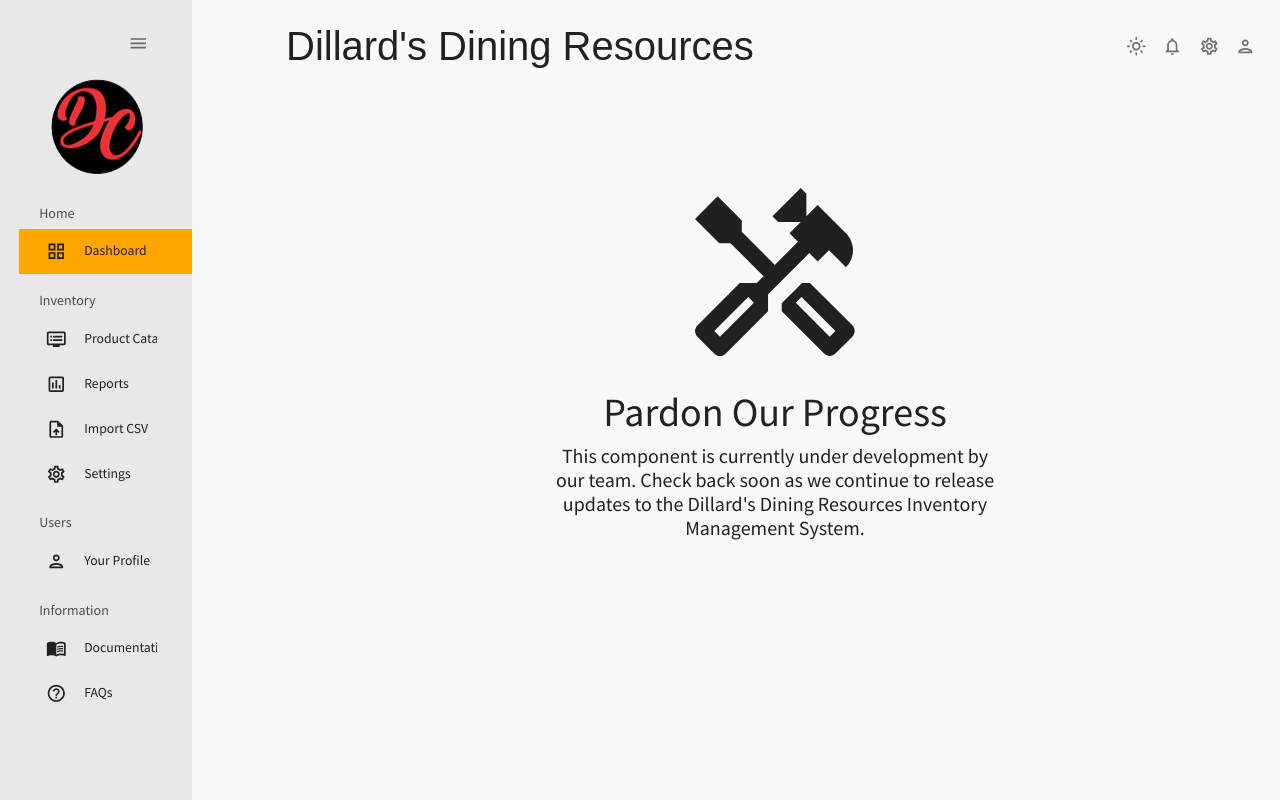
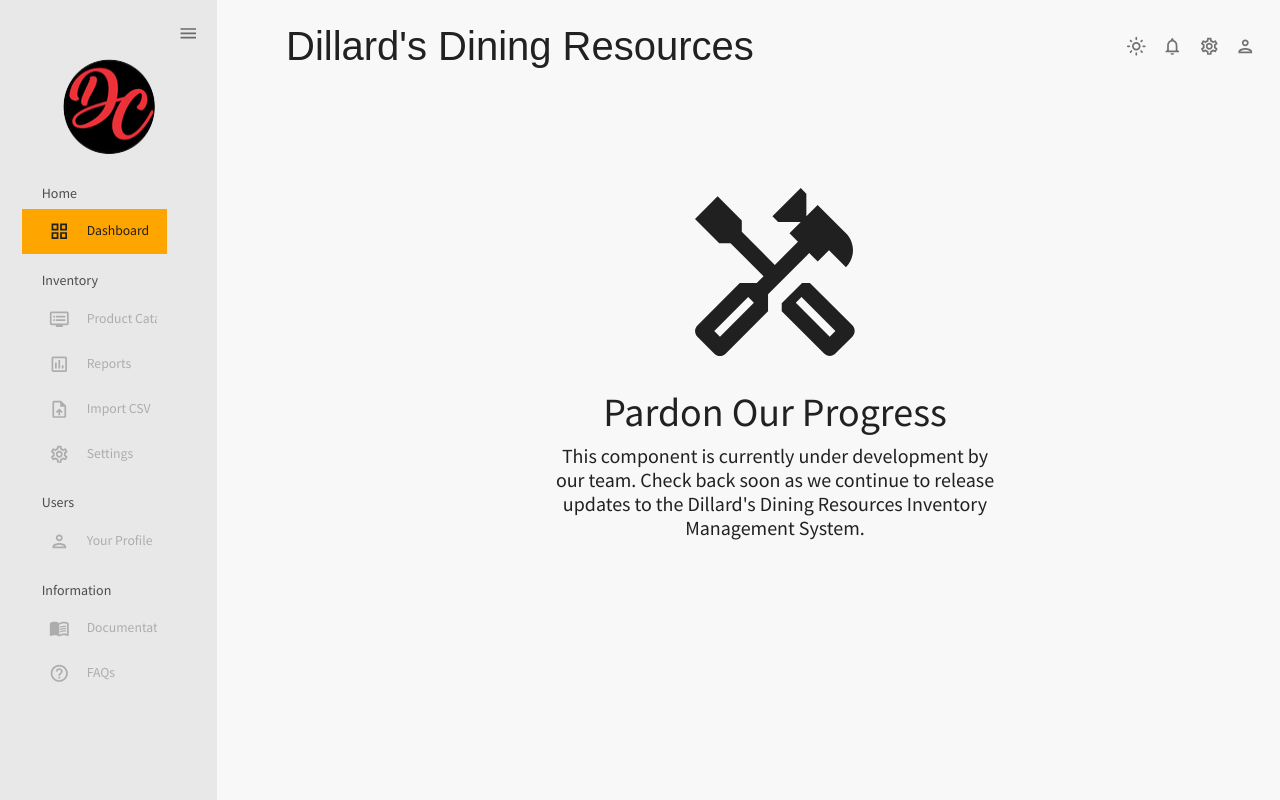
Before and after one commit to todd-buck/CapstoneProject, a React (Create React App) app in the folder DDRInventory-UI/: page / in a window 1280 px wide. Built offline with nearby package versions, Linux system fonts and the light colour scheme; a web font is replaced by a local one.

Commit message:
Update to Sticky Sidebar

```diff
--- a/DDRInventory-UI/src/index.css
+++ b/DDRInventory-UI/src/index.css
@@ -7,7 +7,8 @@
 #root,
 .app,
 .content {
-    height: 100%;
+    /*height: 100%;
+    */
     width: 100%;
     font-family: 'Source Sans Pro', sans-serif;
 }
--- a/DDRInventory-UI/src/scenes/global/Sidebar.jsx
+++ b/DDRInventory-UI/src/scenes/global/Sidebar.jsx
@@ -48,8 +48,9 @@
     return (
         <MenuItem
             active={selected === title}
-            style={{
+            sx={{
                 color: colors.gray[100],
+                marginRight: "20px",
             }}
             onClick={() => setSelected(title)}
             icon={icon}
@@ -69,6 +70,7 @@
     return (
         <Box
             sx={{
+                //height: "150vh",
                 "& .pro-sidebar-inner": {
                     background: `${colors.primary[200]} !important`,
                     position: 'fixed',
@@ -77,7 +79,8 @@
                     backgroundColor: "transparent !important",
                 },
                 "& .pro-inner-item": {
-                    padding: "5px 35px 5px 20px !important",
+                    padding: "5px 0px 5px 20px !important",
+                    margin: "0px 10px 0px 0",
                 },
                 "& .pro-inner-item:not(active):hover": {
                     fontWeight: 'bold !important',
@@ -99,7 +102,6 @@
                         onClick={() => setIsCollapsed(!isCollapsed)}
                         icon={isCollapsed ? <MenuOutlinedIcon /> : undefined}
                         style={{
-                            margin: "10px 0 10px 0",
                             color: colors.gray[100],
                         }}
                     >
@@ -131,7 +133,7 @@
                         </Box>
                     )}
 
-                    <Box paddingLeft={isCollapsed ? undefined : "10%"}>
+                    <Box paddingLeft={isCollapsed ? undefined : "10%"} marginRight="50px">
                         {!isCollapsed && (
                             <Typography
                                 variant="h6"
@@ -166,6 +168,7 @@
                             icon={<DvrOutlinedIcon />}
                             selected={selected}
                             setSelected={setSelected}
+                            sx={{ m: "0px 0 0px 0px" }}
                         />
 
                        {/* <Item
```
